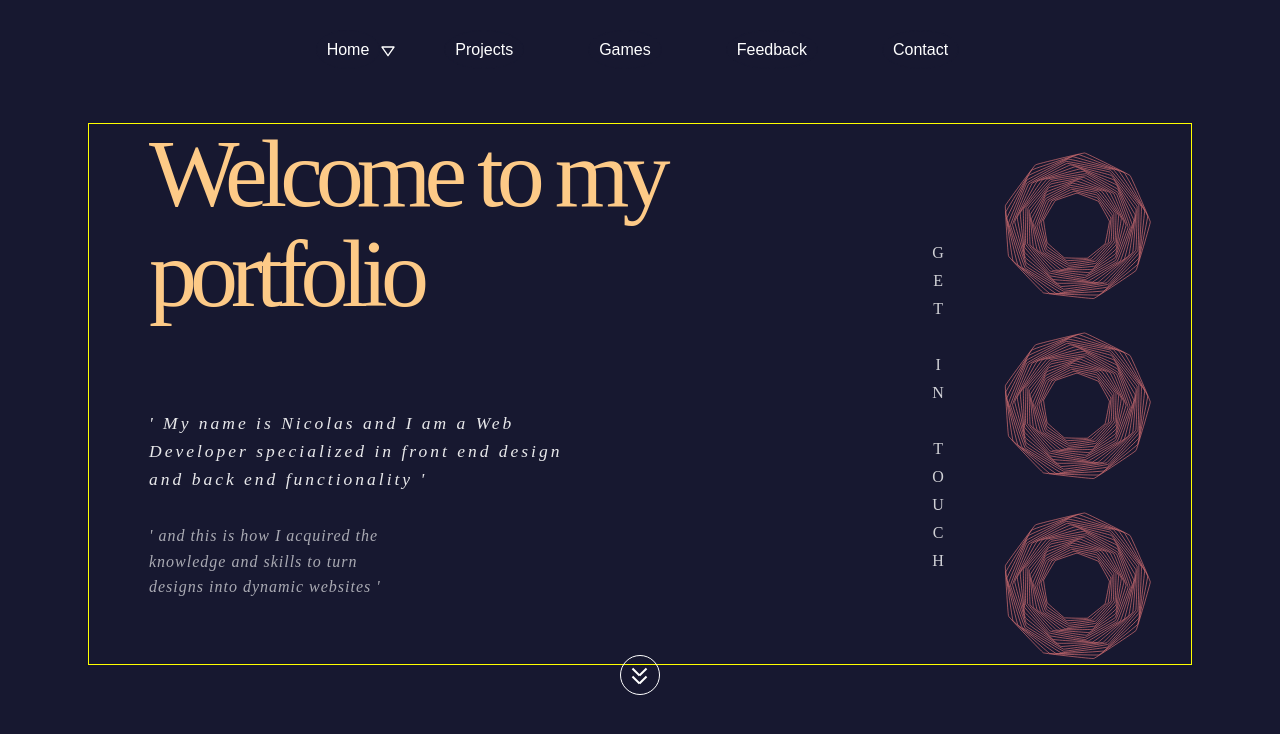
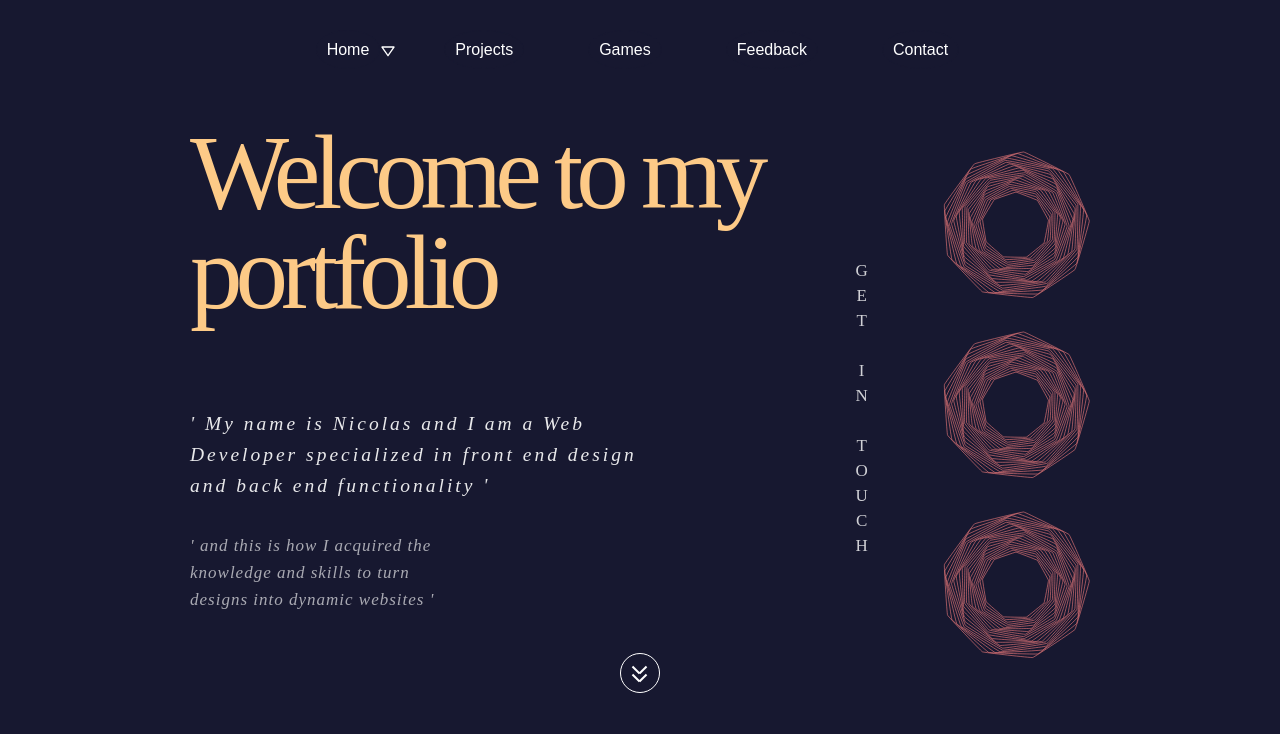
Before and after one commit to Nicolas17ES/Portfolio, a React (Create React App) app: page /home in a window 1280 px wide. Shown: the top 734 px of the page. Built offline with nearby package versions, Linux system fonts and the light colour scheme.

Commit message:
solved scrolling issues

```diff
--- a/src/components/main-page/home/Home2.css
+++ b/src/components/main-page/home/Home2.css
@@ -1,16 +1,15 @@
 .home2 {
   display: flex;
   justify-content: space-between;
-  width: 92%;
+  width: 85%;
   height: 80vh;
   margin: 120px auto -100px auto;
   font-family: "Fira";
   padding: 0 60px;
-  border: 1px solid yellow;
 }
 
 .intro-left {
-  width: 65%;
+  width: 72%;
   display: flex;
   flex-direction: column;
 
@@ -18,7 +17,7 @@
 
 .home2-title {
   color: rgb(253, 202, 135);
-  font-size: 96px;
+  font-size: 123px;
   letter-spacing: -7px;
   line-height: 100px;
   height: 30%;
@@ -34,7 +33,7 @@
 }
 .text-left {
   width: 100%;
-  font-size: 17.5px;
+  font-size: 23.5px;
   font-weight: 100;
   font-style: italic;
   font-family: "Poppins";
@@ -43,7 +42,7 @@
 }
 .text-left:nth-child(2) {
   color: rgba(255, 255, 255, 0.63);
-  font-size: 16px;
+  font-size: 20px;
   width: 60%;
   letter-spacing: 1px;
 }
@@ -51,7 +50,7 @@
   display: flex;
   align-items: flex-start;
   justify-content: flex-end;
-  width: 22%;
+  width: 28%;
   height: 100%;
   gap: 50px;
 }
@@ -63,9 +62,10 @@
   writing-mode: vertical-rl;
   text-orientation: upright;
   color: rgba(255, 255, 255, 0.8);
-  letter-spacing: 11px;
+  letter-spacing: 6px;
   font-family: "Poppins";
   font-weight: 400;
+  font-size: 22px;
 }
 
 #home-svg  {
@@ -80,7 +80,7 @@
   .home2 {
     display: flex;
     justify-content: space-between;
-    width: 92%;
+    width: 85%;
     height: 100%;
     margin: 47px auto 0 auto;
     font-family: "Fira";
@@ -89,6 +89,7 @@
 
   .home2-title {
     height: 50%;
+    font-size: 105px;
   }
 
   .home-main-texts {
@@ -98,22 +99,26 @@
   }
   .text-left {
     width: 100%;
+    font-size: 19.5px;
   }
+  .text-left:nth-child(2) {
+  font-size: 17px;
+}
 
   .intro-right {
     display: flex;
     align-items: center;
     justify-content: flex-end;
-    width: 22%;
     height: 100%;
-    gap: 20px;
+    gap: 30px;
   }
   .main-lines {
     margin-top: 35px;
+    font-size: 17px;
   }
 }
 
-@media (max-width: 1100px) {
+@media (max-width: 1200px) {
   .home2 {
     padding: 0 20px;
     padding-right: 40px;
@@ -151,7 +156,7 @@
     height: 160px;
   }
 }
-@media (max-width: 860px) {
+@media (max-width: 980px) {
   .home2 {
     padding: 0;
     padding-right: 60px;
```
